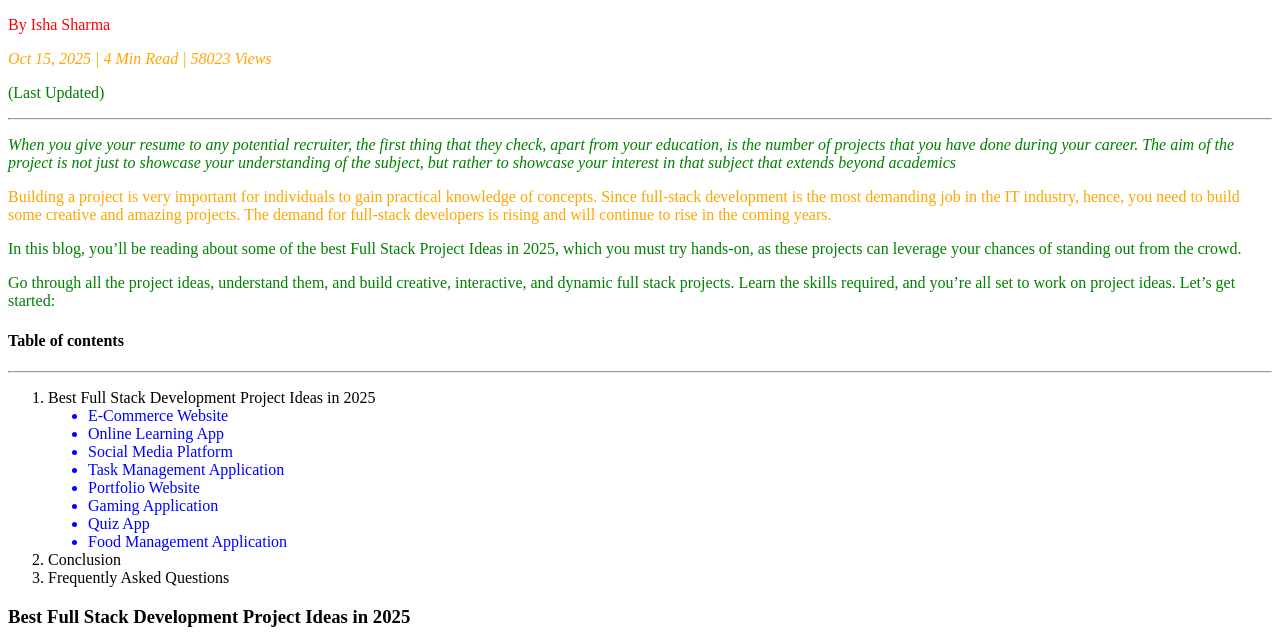
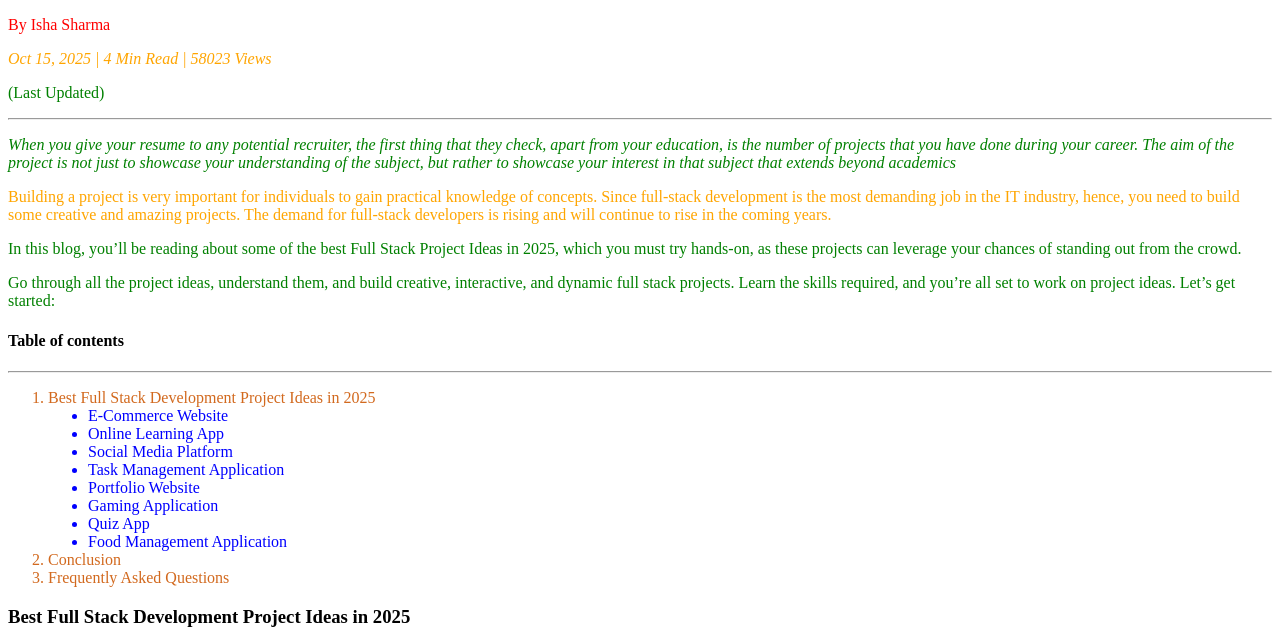
Before and after one commit to githubscientist/fsdcwdtb40, a plain HTML site: page index.html in a window 1280 px wide. Shown: the part 396-1033 px from the top of the page. Drawn offline with Linux system fonts and the light colour scheme.

Commit message:
css precedences

```diff
--- a/index.css
+++ b/index.css
@@ -2,3 +2,31 @@
 ul {
     color: blue;
 }
+
+/* class has higher priority than element selector */
+.olist {
+    color: yellow;
+}
+
+/* element selector has least priority */
+ol {
+    color: chocolate !important;
+}
+
+/* last style has the highest priority */
+
+/*
+    Precedence:
+
+    From lowest to highest:
+
+    1. External CSS
+    2. Internal CSS
+    3. Inline CSS
+
+    w.r.t the selectors:
+
+    1. Element Selector
+    2. Class Selector
+    3. ID Selector
+*/
--- a/index.html
+++ b/index.html
@@ -13,7 +13,7 @@
 
              /* id selector */
             #author {
-                color: #ff0000;
+                color: #ff0000 !important;
             }
 
              /* class selector */
@@ -24,6 +24,8 @@
             .orange {
                 color: orange;
             }
+
+
         </style>
     </head>
 
@@ -31,7 +33,7 @@
         <img src="./images/image2.jpg" width="500" />
         <!-- inline styling -->
         <h2 style="color: chocolate;">Best Full-Stack Development Project Ideas in 2025</h2>
-        <p id="author">By Isha Sharma</p>
+        <p id="author" style="color: blueviolet;">By Isha Sharma</p>
         <p id="timestamp" class="italics orange">Oct 15, 2025 | 4 Min Read | 58023 Views</p>
         <p>(Last Updated)</p>
 
@@ -54,7 +56,7 @@
         <h4>Table of contents</h4>
         <hr />
 
-        <ol>
+        <ol class="olist">
             <li>Best Full Stack Development Project Ideas in 2025</li>
             <ul type="disc">
                 <li>E-Commerce Website</li>
```
